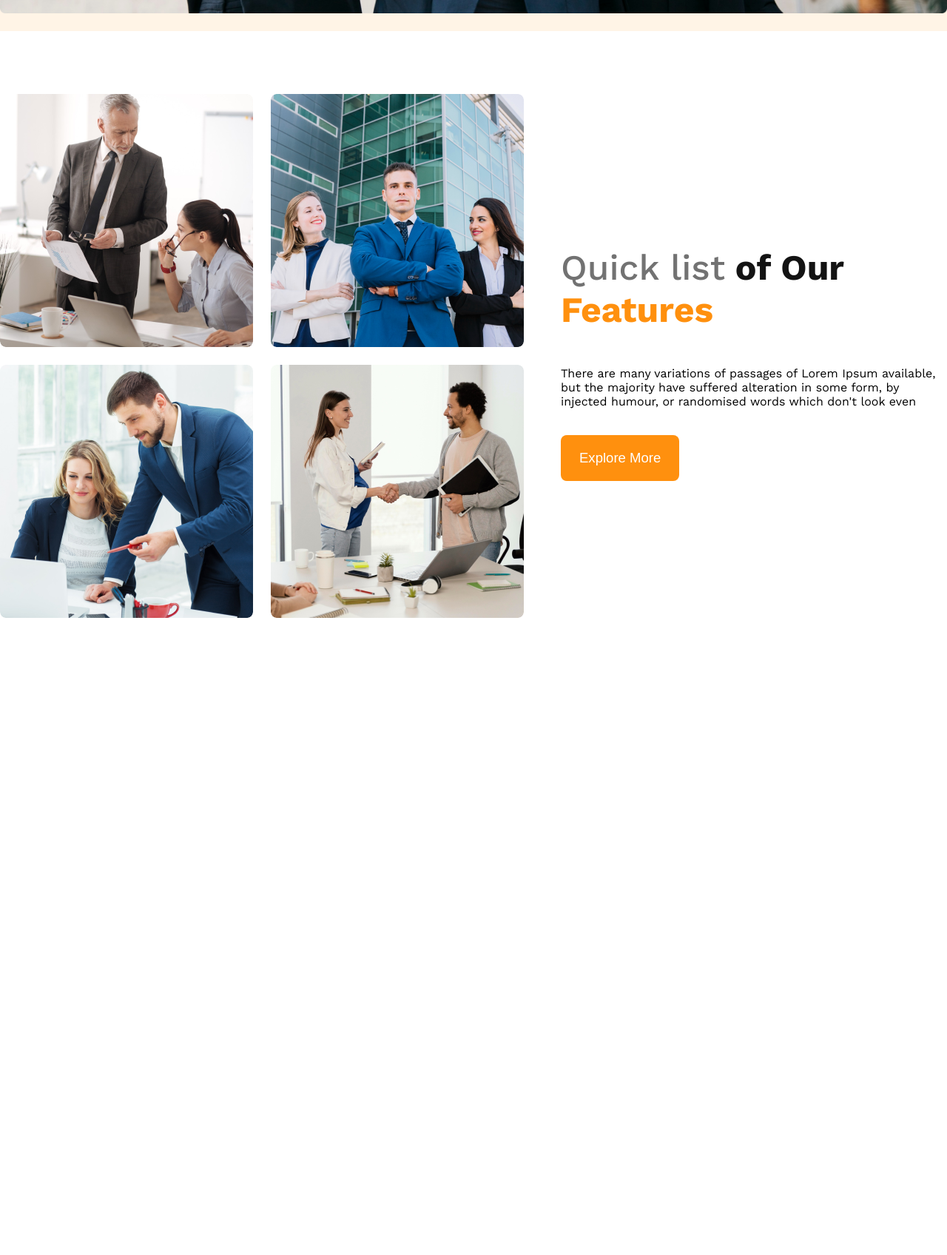
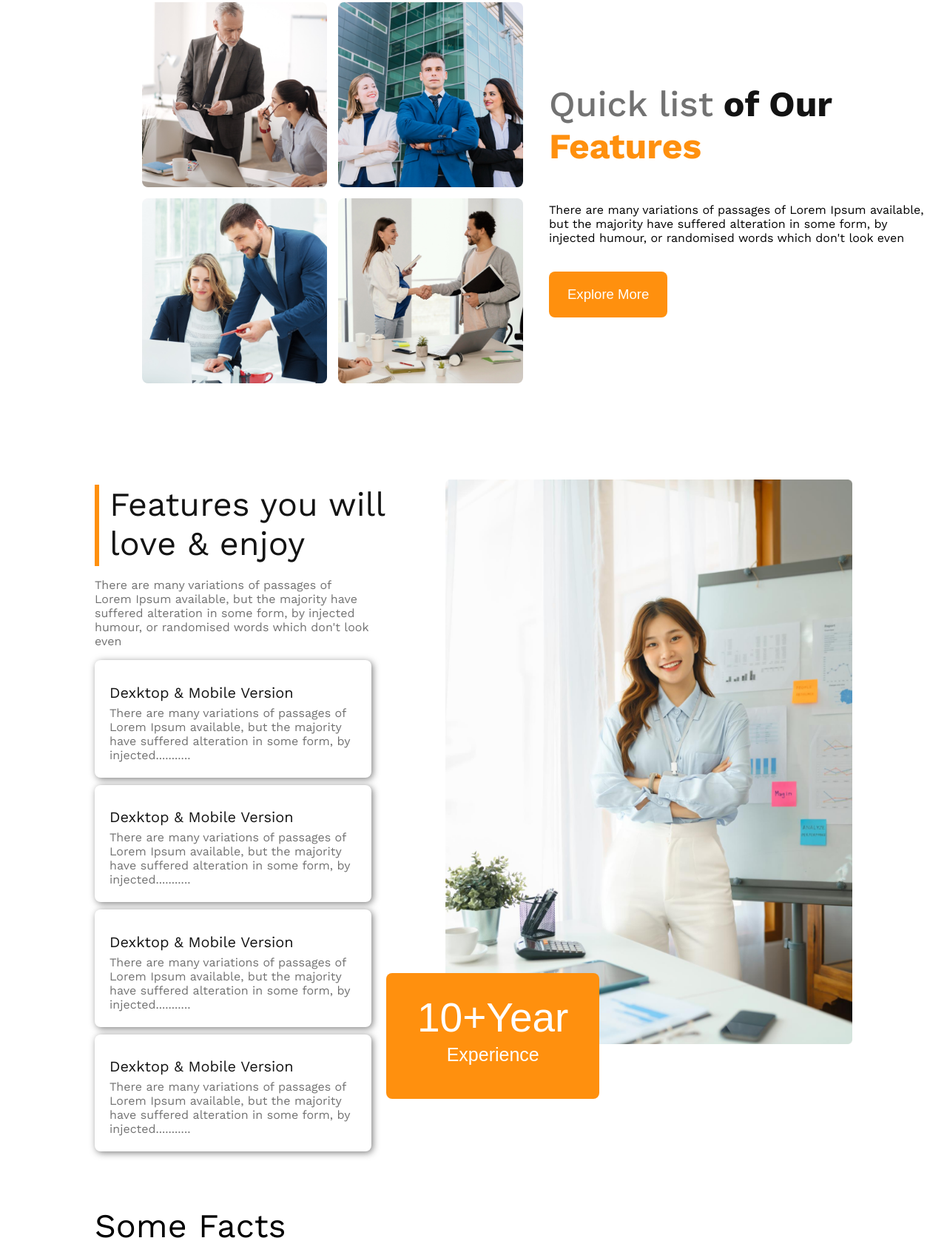
Before and after one commit to hridayshadhukha/G3-Architects-Website, a plain HTML site: page index.html in a window 1280 px wide. Shown: the part 1104-2800 px from the top of the page at 74% size. Before the commit the page ends 1939 px from the top, so only its background shows below. Drawn offline with nearby package versions, Linux system fonts and the light colour scheme.

Commit message:
first commit

```diff
--- a/Styles/style.css
+++ b/Styles/style.css
@@ -56,6 +56,10 @@ main{
 
 .header{
   background-color: rgba(255, 144, 14, 0.1);
+}
+.section-1{
+  max-width: 80%;
+  margin: auto;
 }
 
 .brand{
@@ -120,6 +124,8 @@ main{
 /* start main section-1 */
 
 .teams{
+  max-width: 70%;
+  margin: auto;
   margin-top: 85px;
   align-items: center;
 }
@@ -127,15 +133,16 @@ main{
 .team-img-container{
   display: grid;
   grid-template-columns: repeat(2, 1fr);
-  gap: 24px;
+  gap: 15px;
 }
 
 .team-img{
   border-radius: 8px;
+  max-width: 250px;
 }
 
 .features{
-  margin-left: 50px;
+  margin-left: 35px;
 }
 
 .features-title{
@@ -157,6 +164,95 @@ main{
 }
 
 /* start main section-2 */
+
+.section-2{
+  max-width: 80%;
+  margin: auto;
+  margin-top: 100px;
+}
+
+.b-1{
+  width: 6px;
+  height: 110px;
+  background-color: #FF900E;
+}
+
+.h-1{
+  padding-left: 20px;
+  font-size: 45px;
+  font-weight: 400;
+}
+
+.span-1{
+  white-space: nowrap;
+}
+
+.p-1{
+  font-size: 16px;
+  font-weight: 400;
+}
+
+.div-1{
+  background-color: #FFFFFF;
+  padding: 5px 20px;
+  box-shadow: 2px 2px 10px rgba(0, 0, 0, 0.5);
+  margin-top: 10px;
+  border-radius: 8px;
+}
+
+.h-2{
+  font-size: 20px;
+  font-weight: 400;
+  margin-bottom: -10px;
+}
+
+.div-2{
+  gap: 100px;
+}
+.btn-1{
+  padding: 40px 42px;
+  background-color: #FF900E;
+  font-size: 55px;
+  font-weight: 400;
+  color: #FFFFFF;
+  border: none;
+  border-radius: 8px;
+  line-height: 40px;
+  translate: -80px -100px;
+}
+
+.span-2{
+  font-size: 25px;
+  font-weight: 400;
+}
+.img-1{
+  margin-top: 30px;
+  max-width: 550px;
+}
+
+.section-3{
+  max-width: 80%;
+  margin: auto;
+}
+
+.h-3{
+  font-size: 45px;
+  font-weight: 400;
+}
+
+
+
+
+
+
+
+
+
+
+
+
+
+
 
 
 
--- a/index.html
+++ b/index.html
@@ -1,15 +1,15 @@
 <!DOCTYPE html>
 <html lang="en">
-
   <head>
-  <meta charset="UTF-8">
-  <meta name="viewport" content="width=device-width, initial-scale=1.0">
+    <meta charset="UTF-8" />
+    <meta name="viewport" content="width=device-width, initial-scale=1.0" />
     <title>G3-Architects</title>
-  <link rel="stylesheet" href="Styles/style.css">
+    <link rel="stylesheet" href="Styles/style.css" />
   </head>
 
   <body class="work-sans-font">
     <header class="header">
+      <section class="section-1">
         <nav class="navbar display-flex">
           <h3 class="brand dark-1">G3 Architects</h3>
           <ul class="nav-links display-flex">
@@ -29,40 +29,92 @@
         </nav>
         <div class="banner">
           <div class="banner-releted">
-        <h2 class="banner-title dark-1">Brand New <br> Group of Architects</h2>
-      <p class="banner-description dark-3">There are many variations of passages of Lorem Ipsum available, but the majority have suffered alteration in some form, by injected humour, or randomised words which don't look even</p>
+            <h2 class="banner-title dark-1">
+              Brand New <br />
+              Group of Architects
+            </h2>
+            <p class="banner-description dark-3">
+              There are many variations of passages of Lorem Ipsum available,
+              but the majority have suffered alteration in some form, by
+              injected humour, or randomised words which don't look even
+            </p>
             <button class="btn">Explore More</button>
           </div>
-      <img class="banner-img" src="images/banner.png" alt="">
+          <img class="banner-img" src="images/banner.png" alt="" />
         </div>
+      </section>
     </header>
 
-
     <main>
-
       <section class="teams display-flex">
         <div class="team-img-container">
-        <img class="team-img" src="images/team1.png" alt="Team">
-        <img class="team-img" src="images/team2.png" alt="Team">
-        <img class="team-img" src="images/team3.png" alt="Team">
-        <img class="team-img" src="images/team4.png" alt="Team">
+          <img class="team-img" src="images/team1.png" alt="Team" />
+          <img class="team-img" src="images/team2.png" alt="Team" />
+          <img class="team-img" src="images/team3.png" alt="Team" />
+          <img class="team-img" src="images/team4.png" alt="Team" />
         </div>
         <div class="features">
-        <h3 class="features-title"><span class="dark-3 f-t">Quick list</span> <span class="dark-1">of Our</span> <br> <span class="orange">Features</span></h3>
-        <p class="features-description">There are many variations of passages of Lorem Ipsum available, but the majority have suffered alteration in some form, by injected humour, or randomised words which don't look even</p>
+          <h3 class="features-title">
+            <span class="dark-3 f-t">Quick list</span>
+            <span class="dark-1">of Our</span> <br />
+            <span class="orange">Features</span>
+          </h3>
+          <p class="features-description">
+            <span class="span-1">There are many variations of passages of Lorem Ipsum available,</span> but
+              the majority have suffered alteration in some form, by injected
+            humour, or randomised words which don't look even
+          </p>
           <button class="btn">Explore More</button>
         </div>
       </section>
 
-    <section class="">
-      <div class="div"></div>
+      <section class="section-2">
+      <div class="display-flex div-2">
+        <div>
+          <div class="b-1">
+          <h2 class="h-1 dark-1"><span class="span-1">Features you will</span>
+            <span class="span-1">love & enjoy</span></h2>
+         </div>
+         <p class="dark-3 p-1">There are many variations of passages of Lorem Ipsum available, but the majority have suffered alteration in some form, by injected humour, or randomised words which don't look even</p>
+         <div class="div-1">
+          <h4 class="dark-1 h-2">Dexktop & Mobile Version</h4>
+          <p class="p-1 dark-3">There are many variations of passages of Lorem Ipsum available, but the majority have suffered alteration in some form, by injected...........</p>
+         </div>
+         <div class="div-1">
+          <h4 class="dark-1 h-2">Dexktop & Mobile Version</h4>
+          <p class="p-1 dark-3">There are many variations of passages of Lorem Ipsum available, but the majority have suffered alteration in some form, by injected...........</p>
+         </div>
+         <div class="div-1">
+          <h4 class="dark-1 h-2">Dexktop & Mobile Version</h4>
+          <p class="p-1 dark-3">There are many variations of passages of Lorem Ipsum available, but the majority have suffered alteration in some form, by injected...........</p>
+         </div>
+         <div class="div-1">
+          <h4 class="dark-1 h-2">Dexktop & Mobile Version</h4>
+          <p class="p-1 dark-3">There are many variations of passages of Lorem Ipsum available, but the majority have suffered alteration in some form, by injected...........</p>
+         </div>
+        </div>
+
+         <div>
+          <img src="images/architect.png" alt="" class="img-1">
+          <button class="btn-1">10+Year <br><span class="span-2">Experience</span></button>
+         </div>
+      </div>
       </section>
 
+      <section class="section-3">
+          <h3 class="h-3">Some Facts</h3>
+          <p class="p-1">There are many variations of passages of Lorem Ipsum available, but <br> the majority have suffered alteration.</p>
+      </section>
+
+      <section class="section-4">
+        <div class="div-3">
+          <img src="images/icons/ribon.png" alt="">
+          <h2>54</h2>
+          <h4>Awards Winnings</h4>
+        </div>
+      </section>
     </main>
 
-  <footer>
-
-  </footer>
+    <footer></footer>
   </body>
-
 </html>
```
Lines whose indentation alone changed are shown as unchanged.
